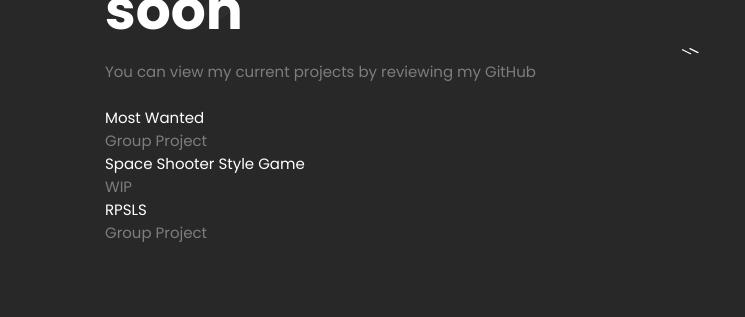
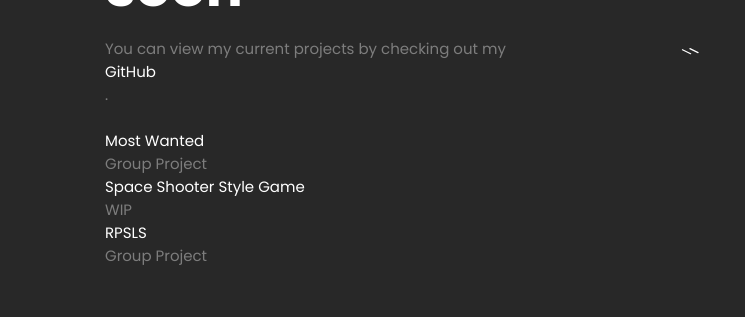
Before and after one commit to NoraMills/noramills.github.io, a plain HTML site: page index.html in a window 1280 px wide. Shown: the part 1148-1465 px from the top of the page, 0-745 px from the left. Drawn offline with nearby package versions, Linux system fonts and the light colour scheme; grey boxes are pictures that could not be loaded.

Commit message:
Update index.html

```diff
--- a/index.html
+++ b/index.html
@@ -217,7 +217,7 @@
                     </span></h3>
                 </div>
                 <div class="banner-content-area">
-                  <p>You can view my current projects by reviewing my GitHub
+                  <p>You can view my current projects by checking out my <a href="https://github.com/NoraMills/">GitHub</a>.
                     <br>
                     <br>
                     <a href="https://github.com/NoraMills/most-wanted">Most Wanted</a> Group Project<br>
```
